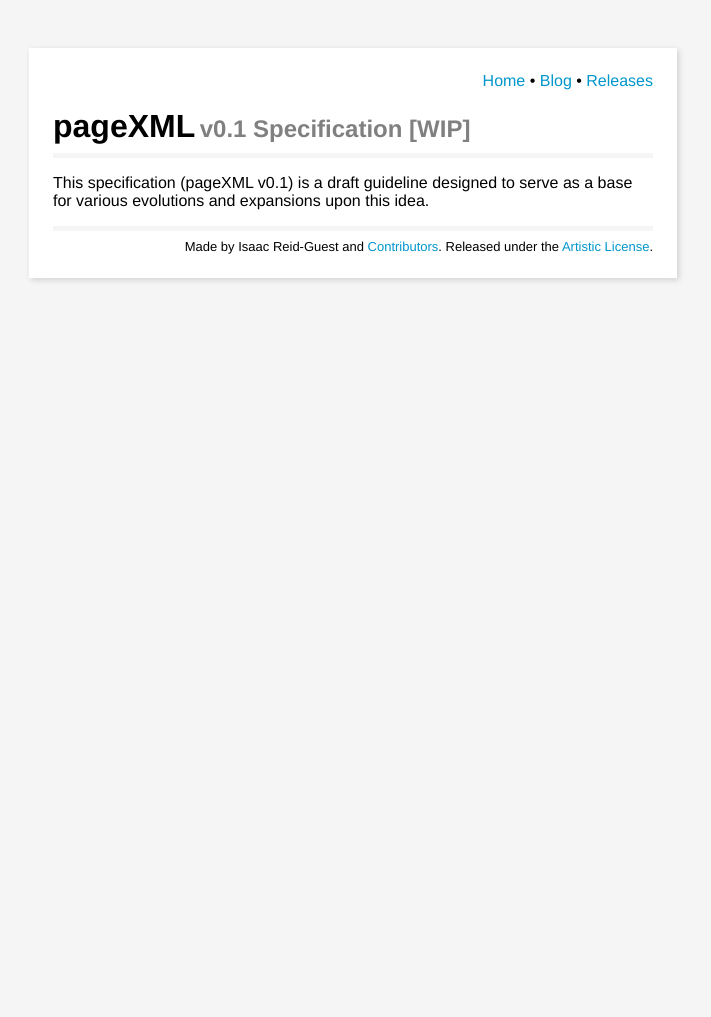
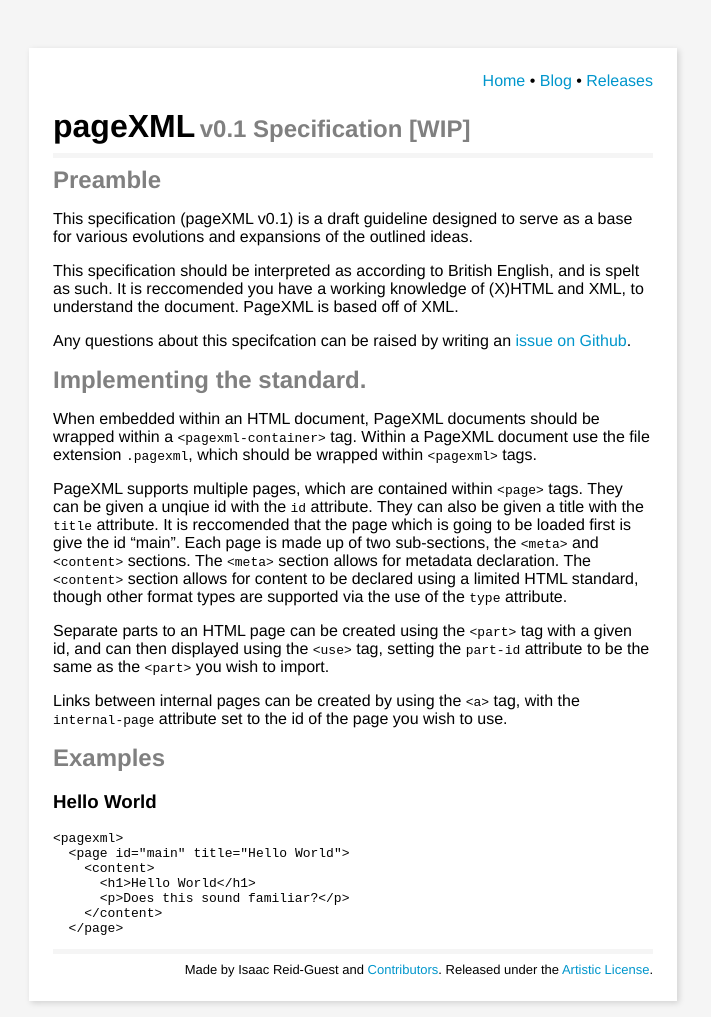
Before and after one commit to ir-g/pagexml, a Jekyll site: the page built from v0.1/specification.md, in a window 1280 px wide. Shown: the whole page, without its empty margins (287-998 px from the left). Built offline with Jekyll 4.4.1, drawn with Linux system fonts in a browser that asks for light colours; before the commit the page ends 900 px from its top, so only the background shows below that.

Commit message:
Update specification.md

````diff
--- a/v0.1/specification.md
+++ b/v0.1/specification.md
@@ -2,4 +2,35 @@
 title: v0.1 Specification [WIP]
 ---
 
-This specification (pageXML v0.1) is a draft guideline designed to serve as a base for various evolutions and expansions upon this idea.
+## Preamble
+
+This specification (pageXML v0.1) is a draft guideline designed to serve as a base for various evolutions and expansions of the outlined ideas.
+
+This specification should be interpreted as according to British English, and is spelt as such. It is reccomended you have a working knowledge of (X)HTML and XML, to understand the document. PageXML is based off of XML.
+
+Any questions about this specifcation can be raised by writing an [issue on Github](https://github.com/isaacrg/pagexml/issues).
+
+## Implementing the standard.
+
+When embedded within an HTML document, PageXML documents should be wrapped within a `<pagexml-container>` tag. Within a PageXML document use the file extension `.pagexml`, which should be wrapped within `<pagexml>` tags.
+
+
+PageXML supports multiple pages, which are contained within `<page>` tags. They can be given a unqiue id with the `id` attribute. They can also be given a title with the `title` attribute. It is reccomended that the page which is going to be loaded first is give the id "main". Each page is made up of two sub-sections, the `<meta>` and `<content>` sections. The `<meta>` section allows for metadata declaration. The `<content>` section allows for content to be declared using a limited HTML standard, though other format types are supported via the use of the `type` attribute.
+
+Separate parts to an HTML page can be created using the `<part>` tag with a given id, and can then displayed using the `<use>` tag, setting the `part-id` attribute to be the same as the `<part>` you wish to import.
+
+Links between internal pages can be created by using the `<a>` tag, with the `internal-page` attribute set to the id of the page you wish to use.
+
+## Examples
+
+### Hello World
+
+```xml
+<pagexml>
+  <page id="main" title="Hello World">
+    <content>
+      <h1>Hello World</h1>
+      <p>Does this sound familiar?</p>
+    </content>
+  </page>
+```
````
